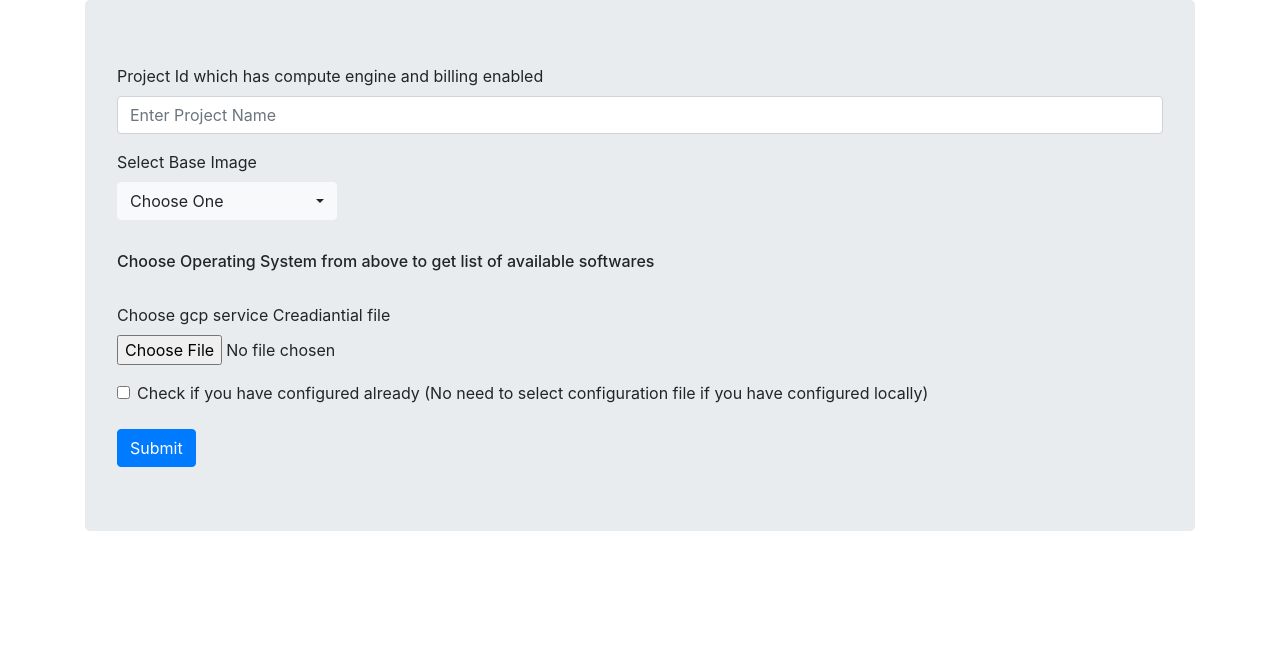
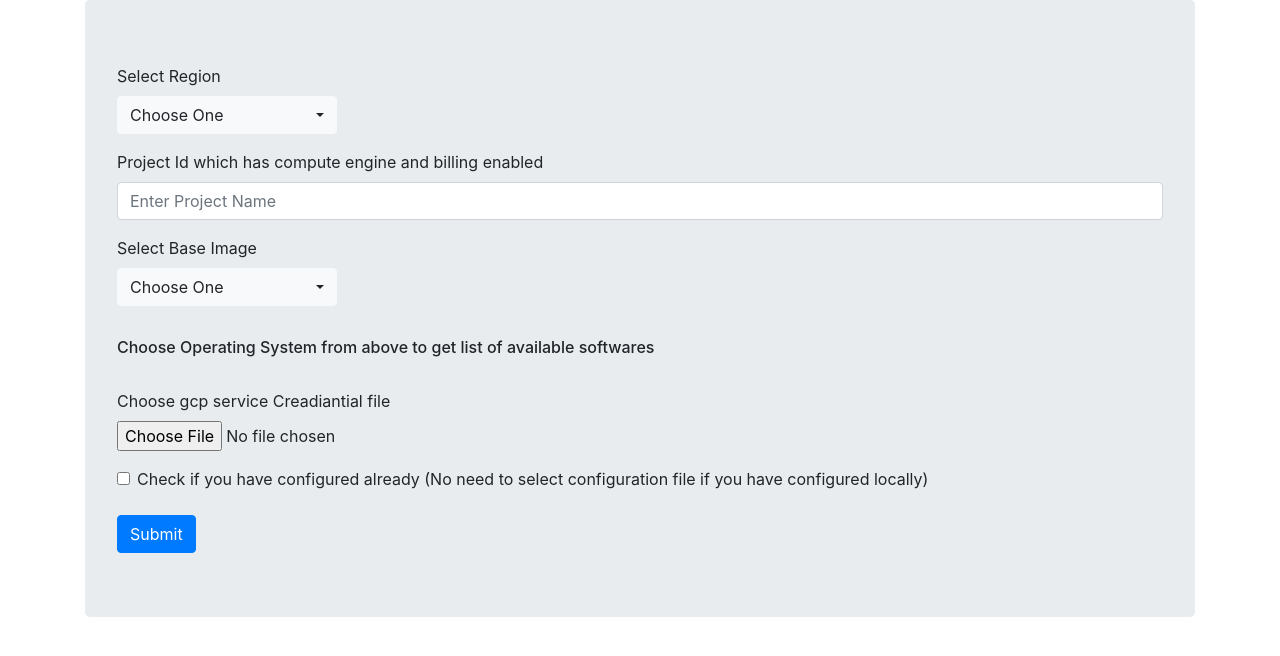
Before and after one commit to pnirmale/UI-AMI, a Flask app: template templates/gcp.html in a window 1280 px wide. Shown: the part 56-712 px from the top of the page. Run offline with Flask 2, Linux system fonts and the light colour scheme; the template is opened without the code that fills it: most values are stand-ins (such as "Sample title", 1, 10 or a date in 2020); some libraries are stand-ins or nearby versions.

Commit message:
Adds.Added regions in gcp template

```diff
--- a/app.py
+++ b/app.py
@@ -251,11 +251,12 @@ def azure_post():
 
 @app.route("/gcp")
 def gcp():
+	regions = open('regions/gcp.txt')
 	with open("data/gcp_images.txt") as f:
 		lines=[]
 		for line in f.readlines():
 			lines.append(line[:-1])
-	return render_template("gcp.html",title="gcp",opt=lines,ansibleList = getAnsibleList())
+	return render_template("gcp.html",title="gcp",opt=lines,ansibleList = getAnsibleList(),regions=regions)
 
 @app.route("/gcp",methods=["POST"])
 def gcp_post():
--- a/templates/gcp.html
+++ b/templates/gcp.html
@@ -62,6 +62,15 @@
                             <option value="4">Suse</option>
                         </select>
                     </div> -->
+                    <div class="form-group">
+                        <label for="os">Select Region</label> <br/>
+                        <select class="selectpicker" data-live-search="true" id="region" name="region">
+                            <option SELECTED data-tokens='0'>Choose One</option>
+                            {% for x in regions %}
+                                <option data-tokens='{{ x }}' value='{{ x }}'>{{x}}</option>
+                            {% endfor %}
+                        </select>
+                    </div>
                     <div class="form-group">
                         <label for="projectname">Project Id which has compute engine and billing enabled</label>
                         <input required type="text" class="form-control" id="project" name="project" placeholder="Enter Project Name">
```
